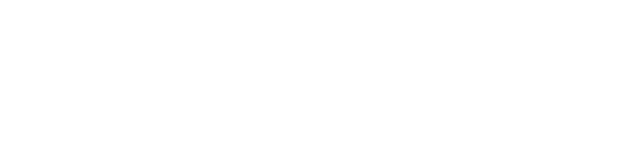
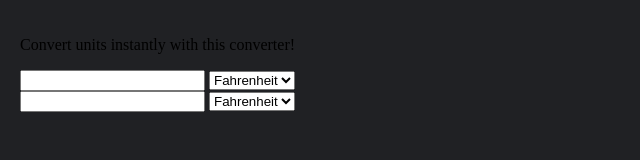
Before and after one commit to Woody26467/temperature-converter, a plain HTML site: page index.html in a window 1280 px wide. Shown: the whole page, without its empty margins (0-640 px from the left). Drawn offline with Linux system fonts and the light colour scheme.

Commit message:
Add the basic element structure in index.html

```diff
--- a/css/styles.css
+++ b/css/styles.css
@@ -0,0 +1,9 @@
+body {
+  margin: 0;
+  padding: 0;
+  background-color: rgb(32, 33, 36);
+}
+
+.app-container {
+  padding: 20px;
+}
--- a/index.html
+++ b/index.html
@@ -11,6 +11,37 @@
     <link rel="stylesheet" href="css/styles.css" />
   </head>
   <body>
+    <div class="app-container">
+      <p>Convert units instantly with this converter!</p>
+
+      <div class="units-container">
+        <div class="unit-container">
+          <input
+            class="unit-input"
+            id="primary-input"
+            type="number"
+          />
+          <select name="" id="primary-units">
+            <option value="fahrenheit">Fahrenheit</option>
+            <option value="celcius">Celcius</option>
+            <option value="kelvin">Kelvin</option>
+          </select>
+        </div>
+        <div class="unit-container">
+          <input
+            class="unit-input"
+            id="secondary-input"
+            type="number"
+          />
+          <select name="" id="secondary-units">
+            <option value="fahrenheit">Fahrenheit</option>
+            <option value="celcius">Celcius</option>
+            <option value="kelvin">Kelvin</option>
+          </select>
+        </div>
+      </div>
+    </div>
+
     <script src="js/app.js"></script>
   </body>
 </html>
```
